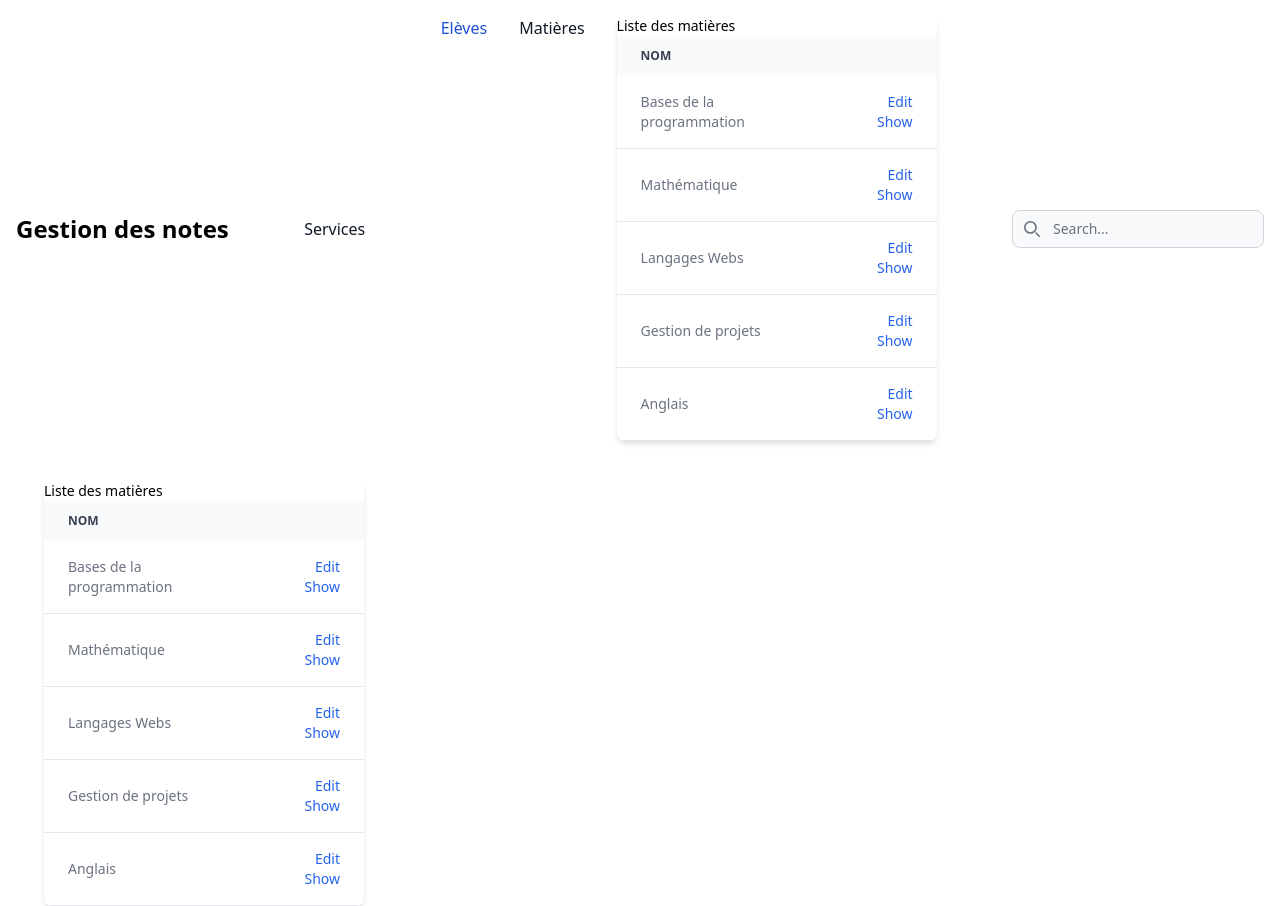
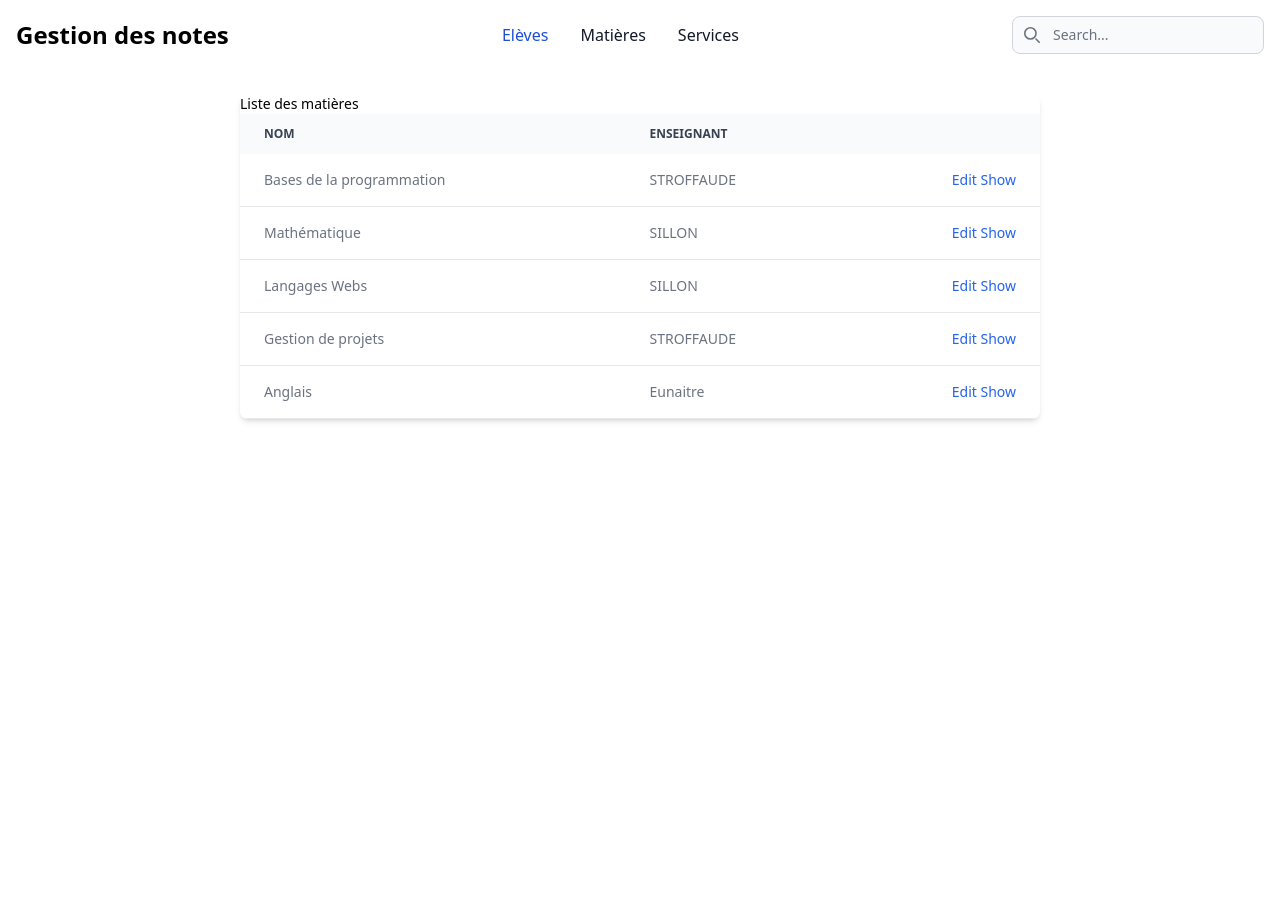
Before and after one commit to fideleChester/notes_django, a Django app: page /notes/matieres/ in a window 1280 px wide. After the commit the page ends 422 px from the top, so only its background shows below. Run offline with Django 4.2, Linux system fonts and the light colour scheme; data comes from the database, SQL or seed files in the repository; some libraries are stand-ins or nearby versions.

Commit message:
Ajout de la colonne enseignant sur la table matiere

```diff
--- a/notes/templates/matieres/index.html
+++ b/notes/templates/matieres/index.html
@@ -77,38 +77,7 @@
                             <a href="#"
                                 class="block py-2 pl-3 pr-4 text-gray-900 rounded hover:bg-gray-100 md:hover:bg-transparent md:hover:text-blue-700 md:p-0 md:dark:hover:text-blue-500 dark:text-white dark:hover:bg-gray-700 dark:hover:text-white md:dark:hover:bg-transparent dark:border-gray-700">Matières</a>
                         </li>
-                        <li>           <div class="relative overflow-x-auto shadow-md sm:rounded-lg w-80">
-                            <h2 class="text-sm">Liste des matières</h2>
-                            <table class="w-full text-sm text-left text-gray-500 dark:text-gray-400">
-                                <thead class="text-xs text-gray-700 uppercase bg-gray-50 dark:bg-gray-700 dark:text-gray-400">
-                                    <tr>
-                                        <th scope="col" class="px-6 py-3">Nom </th>
-
-                                        <th scope="col" class="px-6 py-3">
-                                            <span class="sr-only">Edit</span>
-                                            <span class="sr-only">Show</span>
-                                        </th>
-                                    </tr>
-                                </thead>
-                                <tbody>
-                                    {% for matiere in matieres %}
-                                    <tr
-                                        class="bg-white border-b dark:bg-gray-800 dark:border-gray-700 hover:bg-gray-50 dark:hover:bg-gray-600">
-
-                                        <td class="px-6 py-4">{{ matiere.nom }}</td>
-
-                                        <td class="px-6 py-4 text-right">
-                                            <a href="#"
-                                                class="font-medium text-blue-600 dark:text-blue-500 hover:underline">Edit</a>
-                                                <a href="/notes/matiere/{{ matiere.id }}/"
-                                                class="font-medium text-blue-600 dark:text-blue-500 hover:underline">Show</a>
-                                        </td>
-                                    </tr>
-                                   {% endfor %}
-                                </tbody>
-                            </table>
-                        </div>
-                    </div>
+                        <li>
                             <a href="#"
                                 class="block py-2 pl-3 pr-4 text-gray-900 rounded hover:bg-gray-100 md:hover:bg-transparent md:hover:text-blue-700 md:p-0 dark:text-white md:dark:hover:text-blue-500 dark:hover:bg-gray-700 dark:hover:text-white md:dark:hover:bg-transparent dark:border-gray-700">Services</a>
                         </li>
@@ -116,13 +85,14 @@
                 </div>
             </div>
         </nav>
-        <div class="container-body pt-6 pl-11 pr-11">
-            <div class="relative overflow-x-auto shadow-md sm:rounded-lg w-80">
+        <div class="container-body pt-6 pr-60 pl-60">
+            <div class="relative overflow-x-auto shadow-md sm:rounded-lg w-85">
                 <h2 class="text-sm">Liste des matières</h2>
                 <table class="w-full text-sm text-left text-gray-500 dark:text-gray-400">
                     <thead class="text-xs text-gray-700 uppercase bg-gray-50 dark:bg-gray-700 dark:text-gray-400">
                         <tr>
                             <th scope="col" class="px-6 py-3">Nom </th>
+                            <th scope="col" class="px-6 py-3">Enseignant</th>
 
                             <th scope="col" class="px-6 py-3">
                                 <span class="sr-only">Edit</span>
@@ -136,6 +106,7 @@
                             class="bg-white border-b dark:bg-gray-800 dark:border-gray-700 hover:bg-gray-50 dark:hover:bg-gray-600">
 
                             <td class="px-6 py-4">{{ matiere.nom }}</td>
+                            <td class="px-6 py-4">{{ matiere.enseignant.nom }}</td>
 
                             <td class="px-6 py-4 text-right">
                                 <a href="#"
--- a/theme/static/css/dist/styles.css
+++ b/theme/static/css/dist/styles.css
@@ -865,6 +865,10 @@ select {
   width: 20rem;
 }
 
+.w-8 {
+  width: 2rem;
+}
+
 .max-w-screen-xl {
   max-width: 1280px;
 }
@@ -1005,6 +1009,26 @@ select {
 
 .pr-11 {
   padding-right: 2.75rem;
+}
+
+.pl-20 {
+  padding-left: 5rem;
+}
+
+.pr-20 {
+  padding-right: 5rem;
+}
+
+.pr-60 {
+  padding-right: 15rem;
+}
+
+.pl-6 {
+  padding-left: 1.5rem;
+}
+
+.pl-60 {
+  padding-left: 15rem;
 }
 
 .text-left {
```
